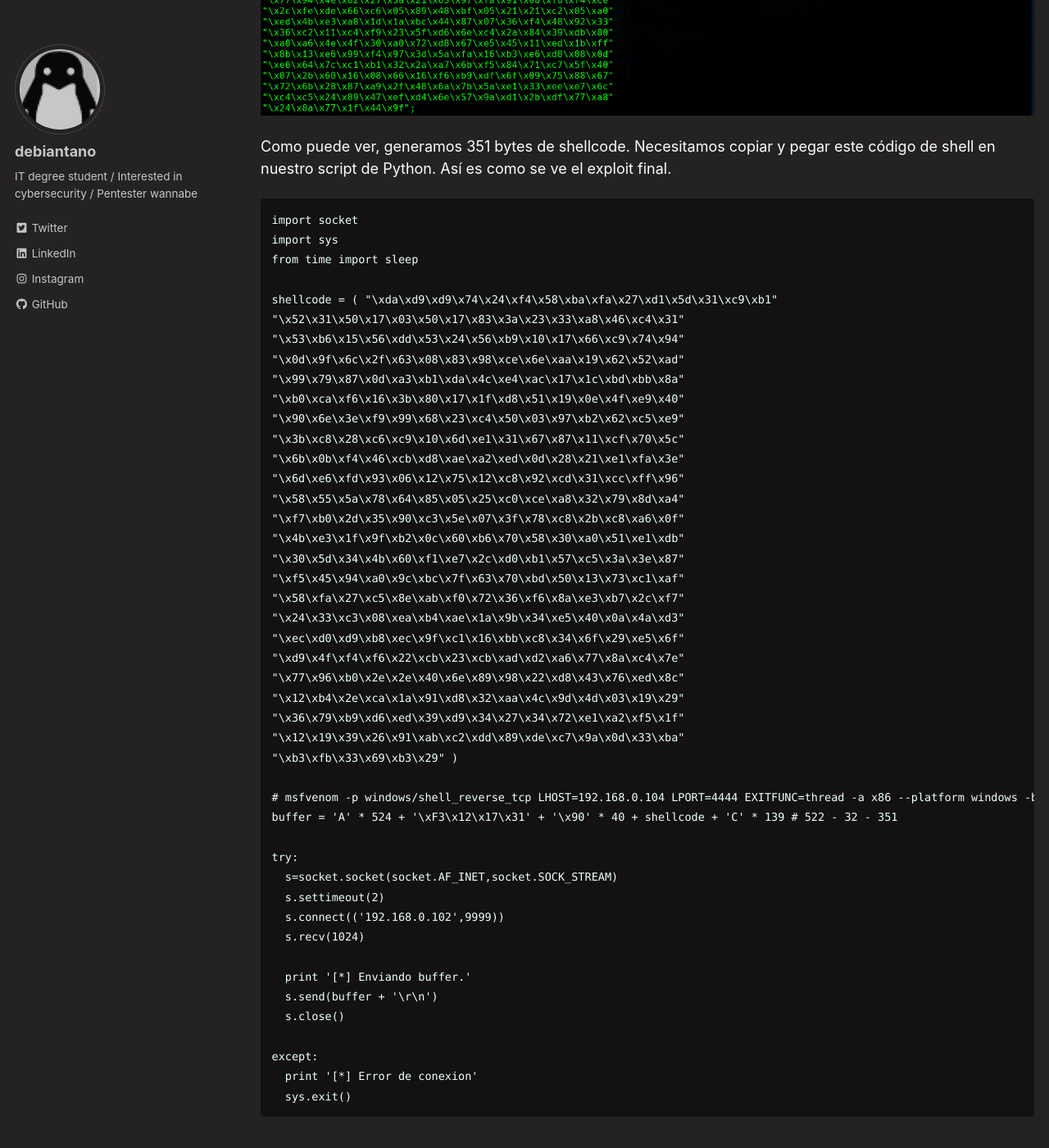
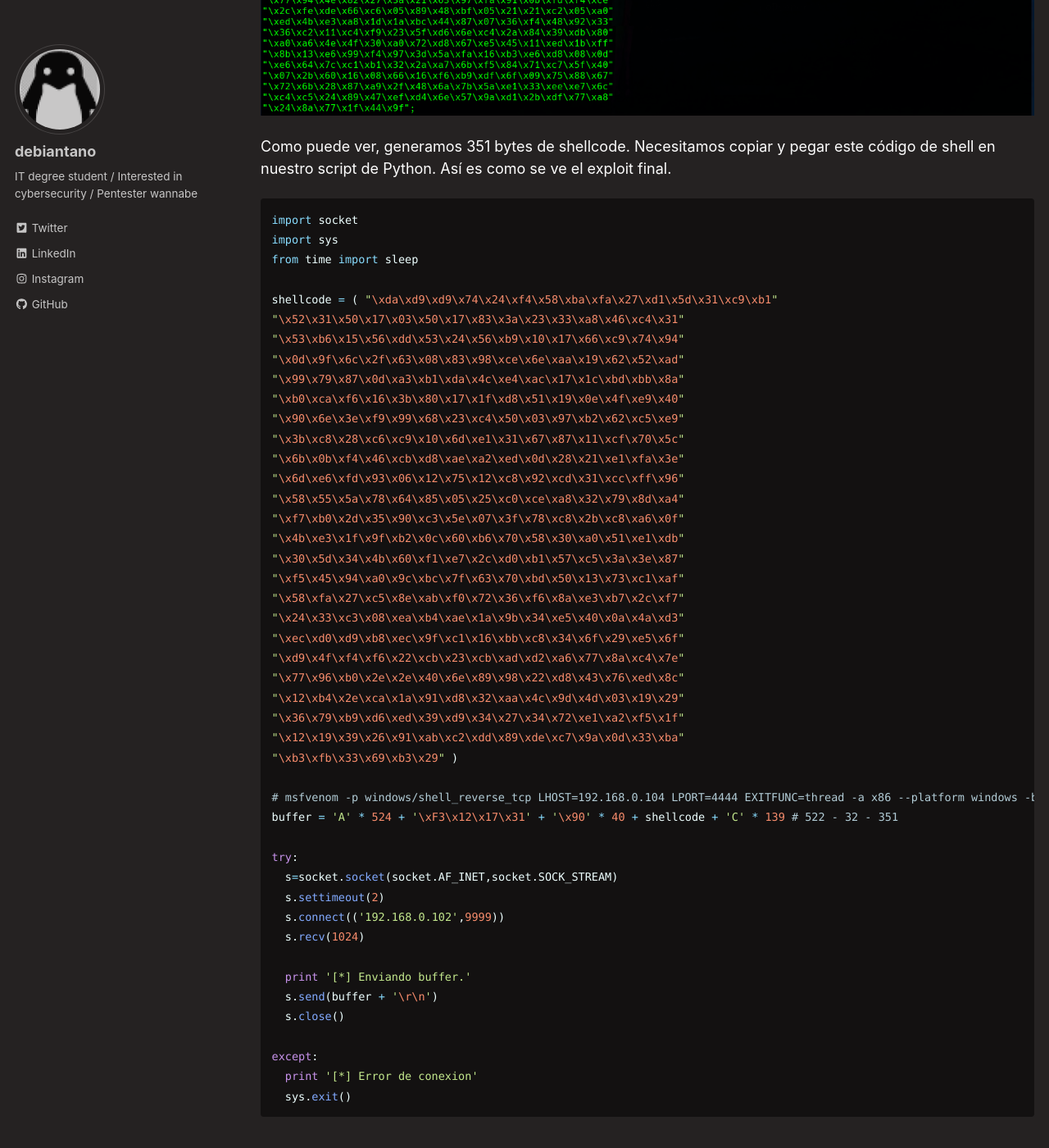
Before and after one commit to debiantano/debiantano.github.io, a Jekyll site: the page built from _posts/2021-05-06-Windows-Buffer-Overflow.md, in a window 1280 px wide and 1400 px high, scrolled down 12118 px. Shown: the whole window at 82% size. Built offline with Jekyll 4.4.1, drawn with Linux system fonts in a browser that asks for light colours; cached includes are drawn as plain includes; a script that is not in the unit is left out; some of the changed text lies outside the part shown.

Commit message:
Update 2021-05-06-Windows-Buffer-Overflow.md

````diff
--- a/_posts/2021-05-06-Windows-Buffer-Overflow.md
+++ b/_posts/2021-05-06-Windows-Buffer-Overflow.md
@@ -38,7 +38,7 @@ tags:
 ## Fuzzing
 En cualquier desbordamiento de búfer el primer paso es realizar fuzzing a la aplicaión vulnerable. El fuzzing nos permite enviar bytes de datos a un programa vulnerable (en nuestro caso, Brainpan.exe) en iteraciones crecientes, con la esperanza de desbordar el espacio del búfer y sobrescribir el EIP.
 Para ello se elaboró un script hecho en python desde nuestra maquina atacante(kali).
-```
+```python
 #!/usr/bin/python
 
 import socket
@@ -117,7 +117,7 @@ Como puede ver, se encontró una coincidencia exacta en **524** bytes. Esta es u
 
 ## Sobrescritura del EIP
 Ahora que sabemos que el EIP es posterior a 524 bytes, podemos modificar nuestro código ligeramente para confirmar nuestro control. Aquí está mi código actualizado:
-```
+```python
 import socket
 import sys
 from time import sleep
@@ -188,7 +188,7 @@ Nuestro equivalente código de operación JMP ESP es **FFE4**. Ahora, podemos us
 
 Lo que acabamos de generar es una lista de direcciones que potencialmente podemos usar como nuestro puntero. Las direcciones se encuentran en el lado izquierdo, en blanco. Voy a seleccionar la primera dirección, **311712F3**, y agregaré al código Python.
 El script deberia verse asi.
-```
+```python
 import socket
 import sys
 from time import sleep
@@ -225,7 +225,7 @@ Ahora, podemos juntar toda la información que hemos reunido para generar shellc
 </p>
 
 Como puede ver, generamos 351 bytes de shellcode. Necesitamos copiar y pegar este código de shell en nuestro script de Python. Así es como se ve el exploit final.
-```
+```python
 import socket
 import sys
 from time import sleep
````
Also changed, not shown: other parts of _posts/2021-05-06-Windows-Buffer-Overflow.md (+1 -1 lines).
